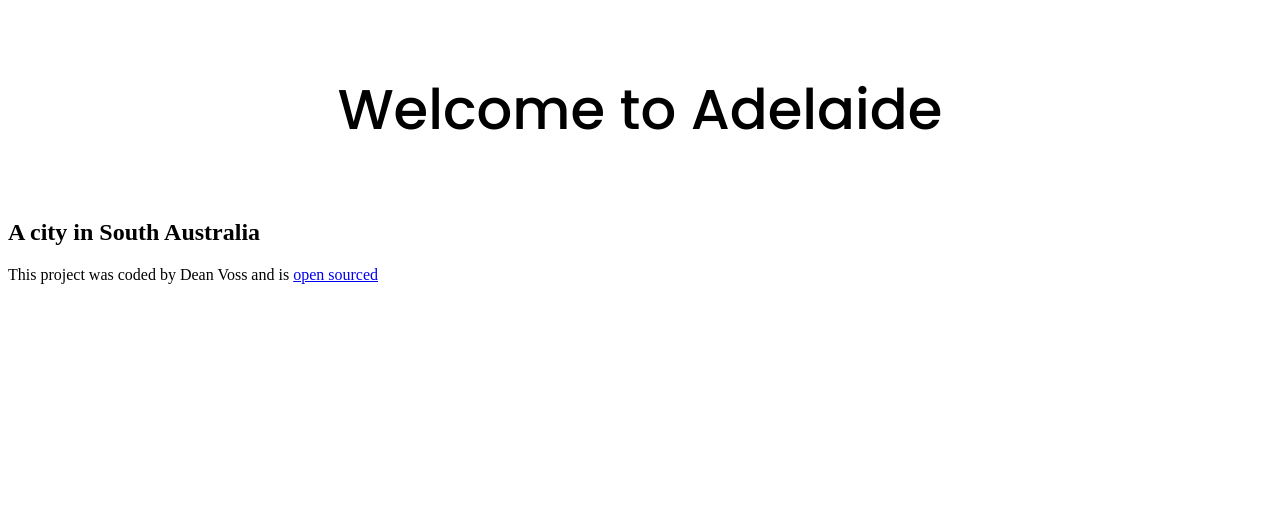
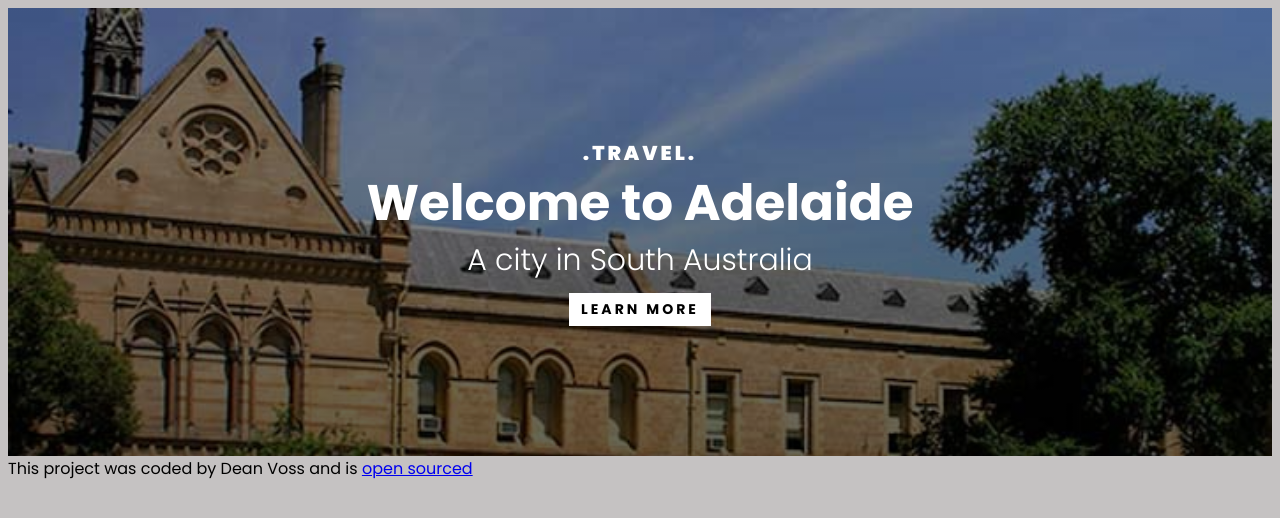
Before and after one commit to dean1022/adelaide-travel-project, a plain HTML site: page index.html in a window 1280 px wide. Drawn offline with Linux system fonts and the light colour scheme.

Commit message:
added header for landing page

```diff
--- a/index.html
+++ b/index.html
@@ -11,10 +11,16 @@
       href="https://fonts.googleapis.com/css2?family=Inter:ital,opsz,wght@0,14..32,100..900;1,14..32,100..900&family=Poppins:ital,wght@0,100;0,200;0,300;0,400;0,500;0,600;0,700;0,800;0,900;1,100;1,200;1,300;1,400;1,500;1,600;1,700;1,800;1,900&display=swap"
       rel="stylesheet"
     />
+
   </head>
   <body>
+    <div class="container">
+      <header>
+        <h3>.TRAVEL.</h3>
         <h1>Welcome to Adelaide</h1>
         <h2>A city in South Australia</h2>
+        <a href="more.html">Learn more</a>
+      </header>
 
       <footer>
         This project was coded by Dean Voss and is
@@ -25,5 +31,6 @@
           >open sourced</a
         >
       </footer>
+    </div>
   </body>
 </html>
--- a/src/styles.css
+++ b/src/styles.css
@@ -1,8 +1,74 @@
-h1 {
-  font-family: "Poppins";
-  font-style: normal;
-  font-weight: 500;
-  font-size: 56px;
-  line-height: 144px;
+body {
+  font-family: "Poppins", sans-serif;
+  background-color: rgb(197, 194, 194);
+}
+
+header {
+  background-image: linear-gradient(rgba(0, 0, 0, 0.4), rgba(0, 0, 0, 0.6)),
+    url("../images/building.jpg");
+  background-repeat: no-repeat;
+  background-size: cover;
+  color: white;
   text-align: center;
+  padding: 130px 0;
 }
+
+.container {
+  max-width: 1400px;
+  margin: 0 auto;
+}
+
+header h1 {
+  font-weight: 700;
+  font-size: 50px;
+  line-height: 1;
+  margin: 10px 0;
+}
+
+header h2 {
+  font-weight: 300;
+  font-size: 30px;
+  line-height: 1.5;
+  margin: 0;
+}
+
+header h3 {
+  font-weight: 900;
+  font-size: 20px;
+  line-height: 1.5;
+  letter-spacing: 3px;
+  margin: 0;
+}
+
+header a {
+  display: inline-block;
+  margin-top: 10px;
+  font-weight: 700;
+  color: black;
+  font-size: 14px;
+  line-height: 1.5;
+  text-align: center;
+  letter-spacing: 3px;
+  text-transform: uppercase;
+  text-decoration: none;
+  background: white;
+  padding: 6px 12px;
+}
+
+@media (max-width: 900px) {
+  header {
+    padding: 60px 0;
+  }
+
+  header h1 {
+    font-size: 33px;
+  }
+
+  header h2 {
+    font-size: 20px;
+  }
+
+  header h3 {
+    font-size: 18px;
+  }
+}
```
Also changed, not shown: images/building.jpg (added), images/city-view.jpg (added). Lines whose indentation alone changed are shown as unchanged.
